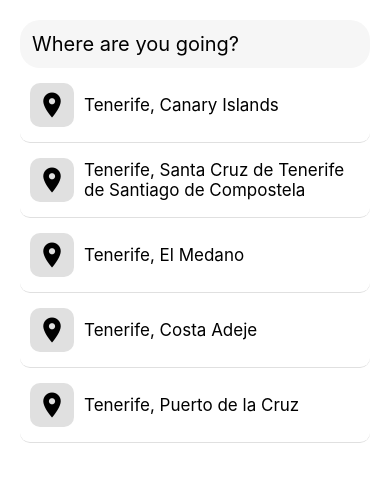
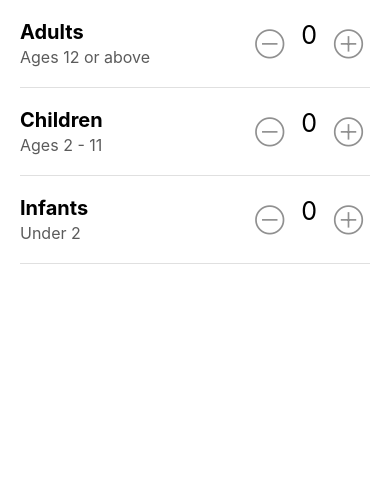
Before and after one commit to tavoxr/airbnbClone, a React Native app: screen / in a window 390 px wide. Shown: the top 482 px of the page. Built offline with nearby package versions, Linux system fonts and the light colour scheme.

Commit message:
guests selection

```diff
--- a/App.js
+++ b/App.js
@@ -23,6 +23,7 @@ import Post from './src/components/Post'
 import feed from './assets/data/feed'
 import SearchResultsScreen from './src/screens/SearchResults';
 import LocationSearchScreen from './src/screens/LocationSearch';
+import GuestsScreen from './src/screens/Guests';
 
 const post1 = feed[0];
 
@@ -34,9 +35,9 @@ const App: () => Node = () => {
     <SafeAreaView style={styles.container}>
      {/* <HomeScreen/>  */}
      {/* <Post post={post1} /> */}
-     {/*}  <SearchResultsScreen /> */}
-
-     <LocationSearchScreen/>
+     {/*  <SearchResultsScreen /> */}
+     {/* <LocationSearchScreen/> */}
+     <GuestsScreen/>
 
 
     </SafeAreaView>
--- /dev/null
+++ b/src/components/GuestsCard/index.js
@@ -0,0 +1,45 @@
+import React, {useEffect} from 'react';
+import {View, Text, Pressable, Alert} from 'react-native';
+import EvilIcons from 'react-native-vector-icons/EvilIcons';
+import styles from './styles';
+
+
+const GuestsCard = (props)=>{
+
+        const { typeOfGuest,
+                minAge,
+                numOfGuests,
+                setNumOfGuests,
+                addGuest,
+                deleteGuest
+            } = props
+
+
+
+    return(
+        <View style={styles.container}>
+            <View style={styles.textContainer}>
+                <Text style={styles.typeOfGuest}>{typeOfGuest}</Text>
+                <Text style={styles.minAge}>{minAge}</Text>
+            </View>
+            <View style={styles.buttonsContainer}>
+                <Pressable
+                    onPress={()=> deleteGuest(numOfGuests,setNumOfGuests)}
+                >
+                    <EvilIcons name={"minus"} size={43} color={"#909090"}  />
+                </Pressable>
+                <Text style={styles.numOfGuests}>{numOfGuests}</Text>
+                <Pressable
+                    onPress={()=>addGuest(numOfGuests,setNumOfGuests)}
+                >
+                    <EvilIcons name={"plus"} size={43} color={"#909090"} />
+                </Pressable>
+
+            </View>
+        </View>
+
+    );
+}
+
+
+export default GuestsCard;
--- /dev/null
+++ b/src/components/GuestsCard/styles.js
@@ -0,0 +1,41 @@
+import {StyleSheet} from 'react-native';
+
+
+const styles = StyleSheet.create({
+container:{
+flexDirection: 'row',
+justifyContent:'space-between',
+alignItems: 'center',
+paddingVertical: 20 ,
+borderBottomWidth: 1,
+borderColor: '#E0E0E0',
+marginHorizontal: 20,
+},
+textContainer:{
+
+},
+typeOfGuest:{
+ fontSize: 20,
+ marginBottom: 3,
+ fontWeight: 'bold'
+
+},
+minAge:{
+    fontSize: 16,
+    color: '#5b5b5b'
+
+},
+buttonsContainer:{
+    flexDirection: 'row',
+
+
+},
+numOfGuests:{
+    fontSize: 25,
+    marginHorizontal: 10
+}
+
+})
+
+
+export default  styles;
--- /dev/null
+++ b/src/screens/Guests/index.js
@@ -0,0 +1,54 @@
+import React, {Children, useState} from 'react';
+import {View} from 'react-native';
+import GuestsCard from '../../components/GuestsCard/index'
+import styles from './styles';
+
+const GuestsScreen = ()=>{
+
+    const [ adults, setAdults] = useState(0)
+    const [ children, setChildren] = useState(0)
+    const [ infants, setInfants] = useState(0)
+
+    const addGuest = (guest, setGuest)=>{
+        setGuest(guest +=1)
+    }
+
+    const deleteGuest = (guest, setGuest)=>{
+        if(guest !=  0) setGuest(guest -=1)
+
+    }
+
+    return(
+    <View>
+        <GuestsCard
+            typeOfGuest={"Adults"}
+            minAge={"Ages 12 or above"}
+            numOfGuests={adults}
+            setNumOfGuests={setAdults}
+            addGuest={addGuest}
+            deleteGuest={deleteGuest}
+        />
+        <GuestsCard
+            typeOfGuest={"Children"}
+            minAge={"Ages 2 - 11"}
+            numOfGuests={children}
+            setNumOfGuests={setChildren}
+            addGuest={addGuest}
+            deleteGuest={deleteGuest}
+
+        />
+        <GuestsCard
+            typeOfGuest={"Infants"}
+            minAge={"Under 2"}
+            numOfGuests={infants}
+            setNumOfGuests={setInfants}
+            addGuest={addGuest}
+            deleteGuest={deleteGuest}
+        />
+
+    </View>
+    );
+}
+
+
+export default GuestsScreen;
--- /dev/null
+++ b/src/screens/Guests/styles.js
@@ -0,0 +1,9 @@
+import {StyleSheet} from 'react-native';
+
+const styles = StyleSheet.create({
+
+
+})
+
+
+export default  styles;
```
